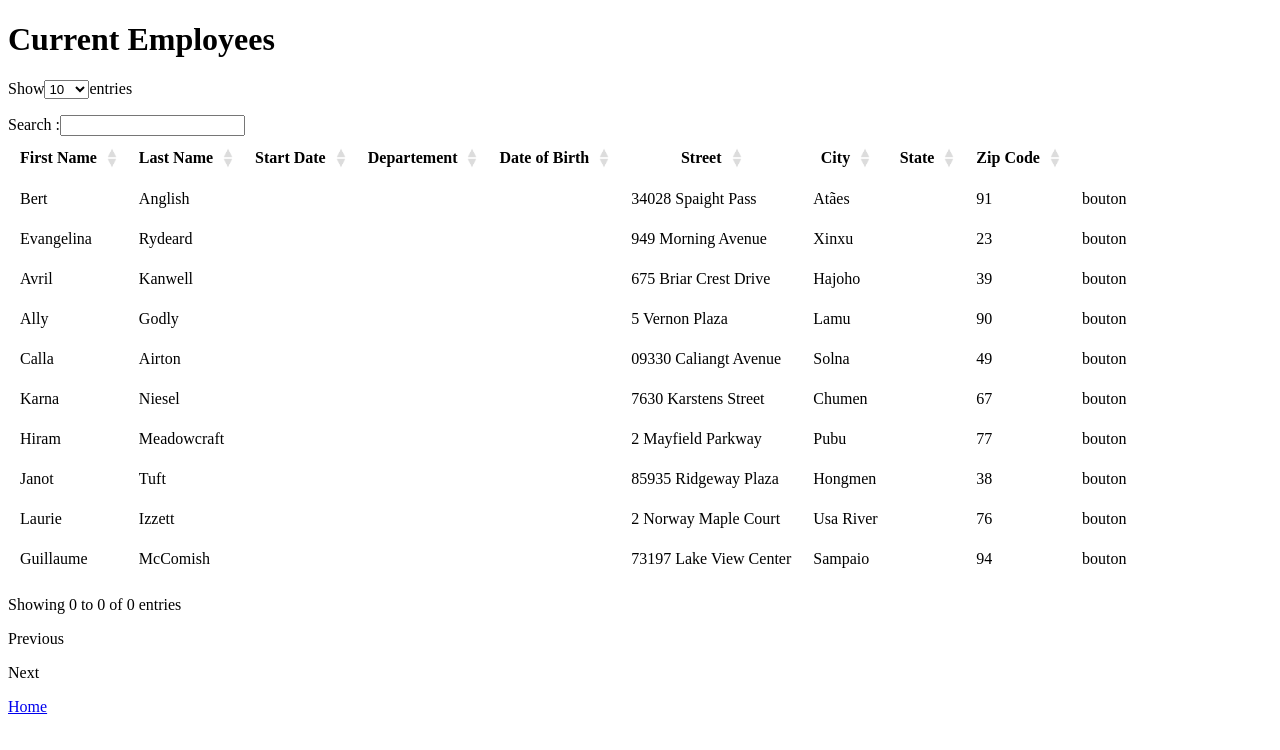
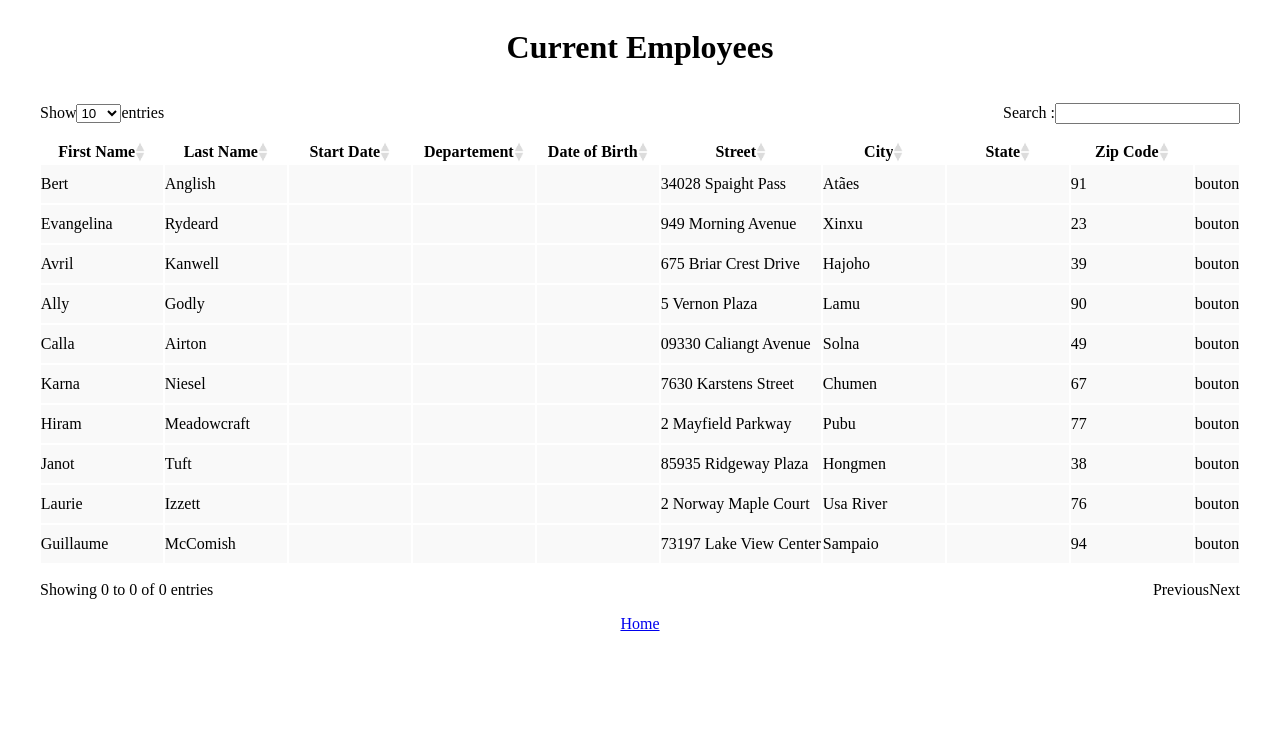
Before and after one commit to Squal94/Khadir_Lounis_Projet_14_122022, a React (Create React App) app in the folder wealth_health/: page /employee in a window 1280 px wide. Shown: the top 750 px of the page. Built offline with nearby package versions, Linux system fonts and the light colour scheme.

Commit message:
Style v1

```diff
--- a/wealth_health/src/Components/Pagination.js
+++ b/wealth_health/src/Components/Pagination.js
@@ -43,8 +43,8 @@ const Pagination = () => {
           </p>
         </div>
       </div>
-      <div className="paginationContainer__element--home">
-        <NavLink className="paginationContainer__element--home--nav" to="/">
+      <div className="paginationContainer--home">
+        <NavLink className="paginationContainer--home--nav" to="/">
           Home
         </NavLink>
       </div>
--- a/wealth_health/src/Pages/Employee.js
+++ b/wealth_health/src/Pages/Employee.js
@@ -6,13 +6,16 @@ import SearchArray from "../Components/SearchArray";
 
 const Employee = () => {
   return (
-    <div>
+    <div className="EmployeeContainer">
       <h1>Current Employees</h1>
-      {/* <DatePicker title={"Date of Birth"} />  */}
-      <NumberLine />
-      <SearchArray />
+      <div className="EmployeeContainer__option">
+        <NumberLine />
+        <SearchArray />
+      </div>
       <ArrayEmployee />
-      <Pagination />
+      <div className="EmployeeContainer__pagination">
+        <Pagination />
+      </div>
     </div>
   );
 };
--- a/wealth_health/src/Styles/Components/_arrayEmployee.scss
+++ b/wealth_health/src/Styles/Components/_arrayEmployee.scss
@@ -1,6 +1,11 @@
-th,
 td {
-  padding: 10px;
+  padding: 10px 0;
+  background-color: #f9f9f9;
+  border: none;
+}
+
+tbody {
+  background-color: #f9f9f9;
 }
 
 // tr {
@@ -9,9 +14,9 @@ td {
 // }
 
 .thForme {
+  min-width: 120px;
   display: flex;
   flex-flow: row nowrap;
   justify-content: center;
   align-items: center;
-  gap: 10px;
 }
--- a/wealth_health/src/Styles/Components/_pagination.scss
+++ b/wealth_health/src/Styles/Components/_pagination.scss
@@ -0,0 +1,26 @@
+.paginationContainer {
+  width: 100%;
+  display: flex;
+  flex-flow: column nowrap;
+  &__element {
+    width: 1200px;
+    display: flex;
+    flex-flow: row nowrap;
+    justify-content: space-between;
+    &--value {
+      display: flex;
+      justify-content: center;
+      align-items: center;
+    }
+    &__btn {
+      display: flex;
+      flex-flow: row nowrap;
+      align-items: center;
+    }
+  }
+  &--home {
+    display: flex;
+    justify-content: center;
+    align-items: center;
+  }
+}
--- a/wealth_health/src/Styles/Pages/_employee.scss
+++ b/wealth_health/src/Styles/Pages/_employee.scss
@@ -0,0 +1,16 @@
+.EmployeeContainer {
+  width: 100%;
+  min-width: 900px;
+  margin: 0 auto;
+  display: flex;
+  flex-flow: column nowrap;
+  align-items: center;
+  justify-content: center;
+  &__option {
+    width: 1200px;
+    display: flex;
+    flex-flow: row nowrap;
+    align-items: center;
+    justify-content: space-between;
+  }
+}
```
